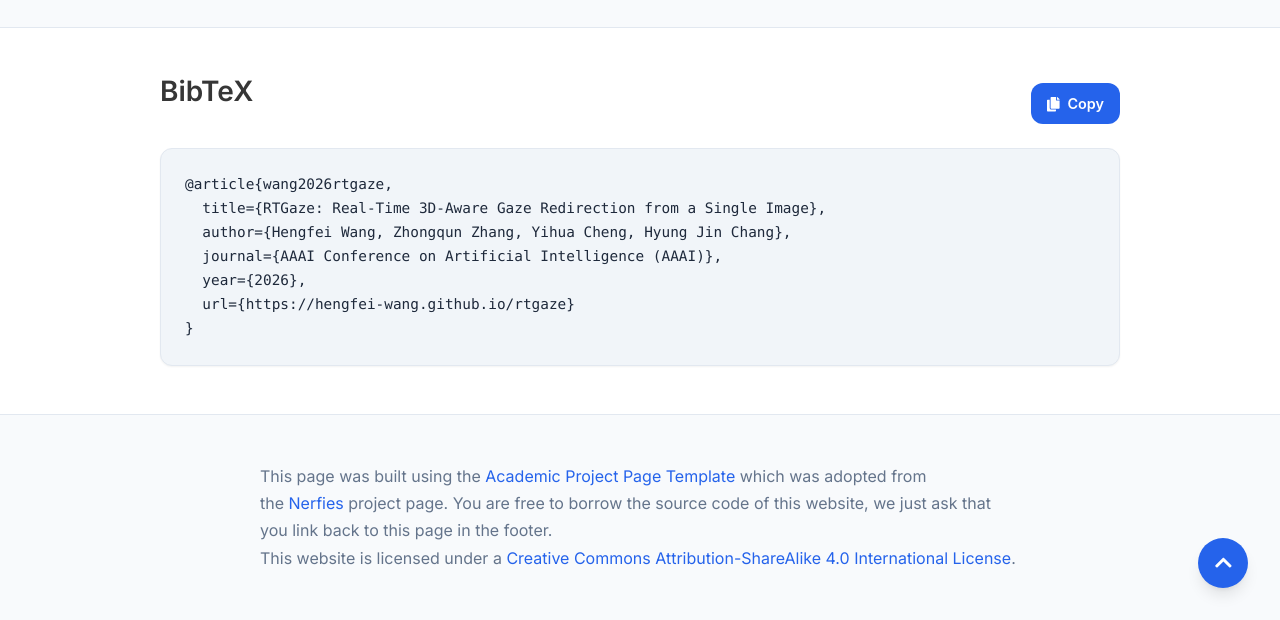
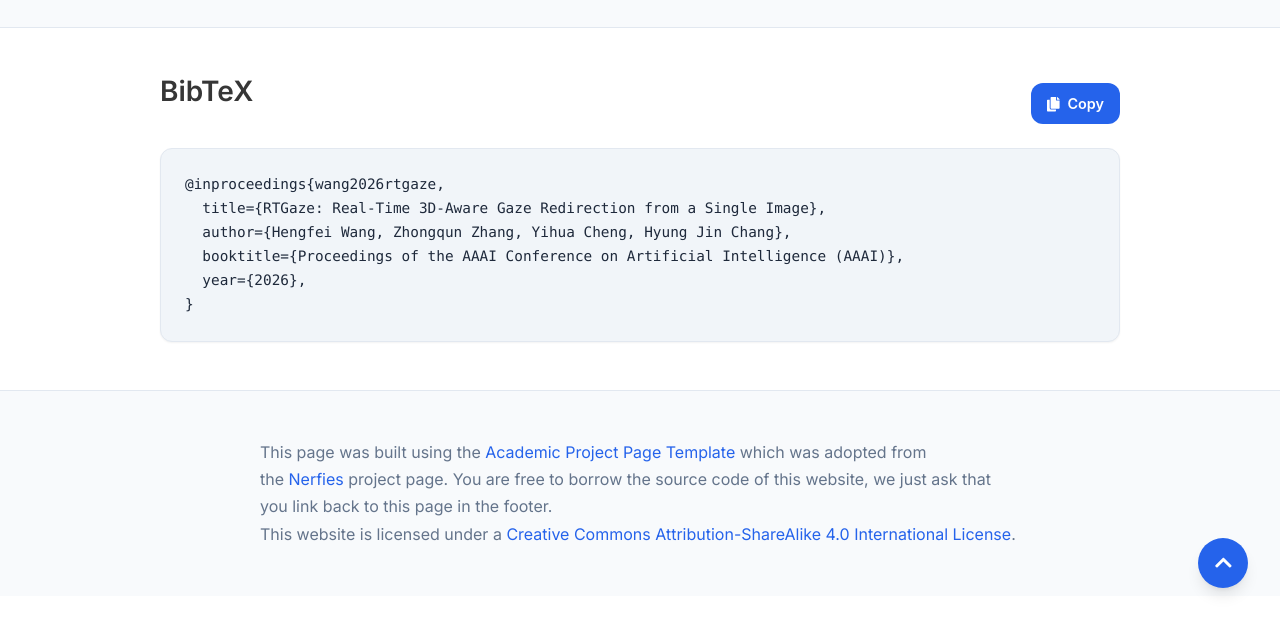
Before and after one commit to hengfei-wang/hengfei-wang.github.io, a Jekyll site: the page rtgaze/index.html, which Jekyll copies as it is, in a window 1280 px wide and 900 px high, scrolled down 2540 px, cut to the strip 280-900 px from the top of the window. Built offline with Jekyll 4.4.1, drawn with Linux system fonts in a browser that asks for light colours; nearby versions of some CDN libraries; library files that are not in the unit come from our copies; a style sheet for code colours, icons or effects is not loaded; after the commit the page ends 3416 px from its top, so only the background shows below that.

Commit message:
Update author links and citation format in index.html

```diff
--- a/rtgaze/index.html
+++ b/rtgaze/index.html
@@ -199,12 +199,12 @@
               <span class="author-block">
                 <a href="https://hengfei-wang.github.io" target="_blank">Hengfei Wang</a>,</span>
                 <span class="author-block">
-                  <a href="https://zhongqun-zhang.github.io" target="_blank">Zhongqun Zhang</a>,</span>
+                  <a href="https://zhongqunzhang.github.io" target="_blank">Zhongqun Zhang</a>,</span>
                   <span class="author-block">
-                    <a href="https://yihua-cheng.github.io" target="_blank">Yihua Cheng</a>,
+                    <a href="https://www.yihua.zone" target="_blank">Yihua Cheng</a>,
                   </span>
                     <span class="author-block">
-                        <a href="https://hyungjinchang.github.io" target="_blank">Hyung Jin Chang</a>
+                        <a href="https://hyungjinchang.wordpress.com" target="_blank">Hyung Jin Chang</a>
                     </span>
                   </div>
 
@@ -366,12 +366,11 @@
           <span class="copy-text">Copy</span>
         </button>
       </div>
-      <pre id="bibtex-code"><code>@article{wang2026rtgaze,
+      <pre id="bibtex-code"><code>@inproceedings{wang2026rtgaze,
   title={RTGaze: Real-Time 3D-Aware Gaze Redirection from a Single Image},
   author={Hengfei Wang, Zhongqun Zhang, Yihua Cheng, Hyung Jin Chang},
-  journal={AAAI Conference on Artificial Intelligence (AAAI)},
+  booktitle={Proceedings of the AAAI Conference on Artificial Intelligence (AAAI)},
   year={2026},
-  url={https://hengfei-wang.github.io/rtgaze}
 }</code></pre>
     </div>
 </section>
```
